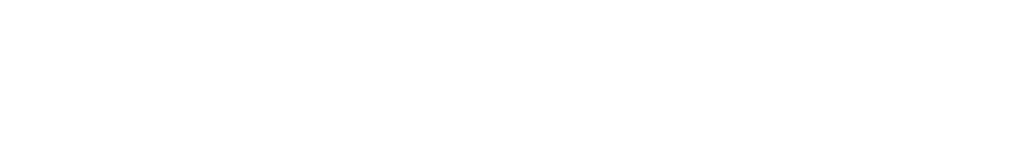
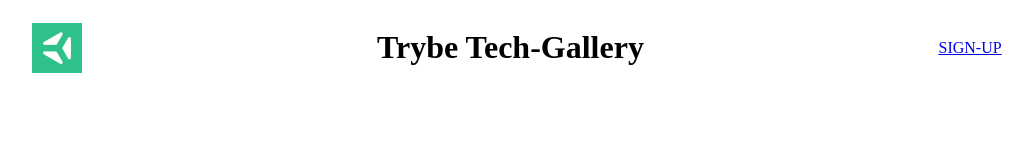
Before and after one commit to feduarte-dev/tech-gallery, a website: page index.html in a window 1280 px wide. Shown: the whole page, without its empty margins (123-1156 px from the left). Drawn offline with Linux system fonts and the light colour scheme.

Commit message:
primeiro requisito pronto

```diff
--- a/index.html
+++ b/index.html
@@ -1,13 +1,18 @@
 <!DOCTYPE html>
 <html lang="pt-br">
-<head>
-  <meta charset="UTF-8">
-  <meta http-equiv="X-UA-Compatible" content="IE=edge">
-  <meta name="viewport" content="width=device-width, initial-scale=1.0">
-  <title>Trybe Tech-Gallery</title>
-  <link rel="stylesheet" href="./style.css">
-</head>
-<body>
-
-</body>
+  <head>
+    <meta charset="UTF-8" />
+    <meta http-equiv="X-UA-Compatible" content="IE=edge" />
+    <meta name="viewport" content="width=device-width, initial-scale=1.0" />
+    <title>Trybe Tech-Gallery</title>
+    <link rel="stylesheet" href="./style.css" />
+  </head>
+  <body>
+    <!-- Requisito 1 -->
+    <header class="header-container">
+      <img class="header-img" src="./images/trybe-logo.jpg" alt="" />
+      <h1 class="header-title">Trybe Tech-Gallery</h1>
+      <a class="header-login" href="#">SIGN-UP</a>
+    </header>
+  </body>
 </html>
--- a/style.css
+++ b/style.css
@@ -0,0 +1,10 @@
+.header-container {
+  display: flex;
+  justify-content: space-around;
+  align-items: center;
+}
+
+.header-container img {
+  width: 50px;
+  height: 50px;
+}
```
Also changed, not shown: cypress/fixtures/example.json (added, +5 -0 lines).
